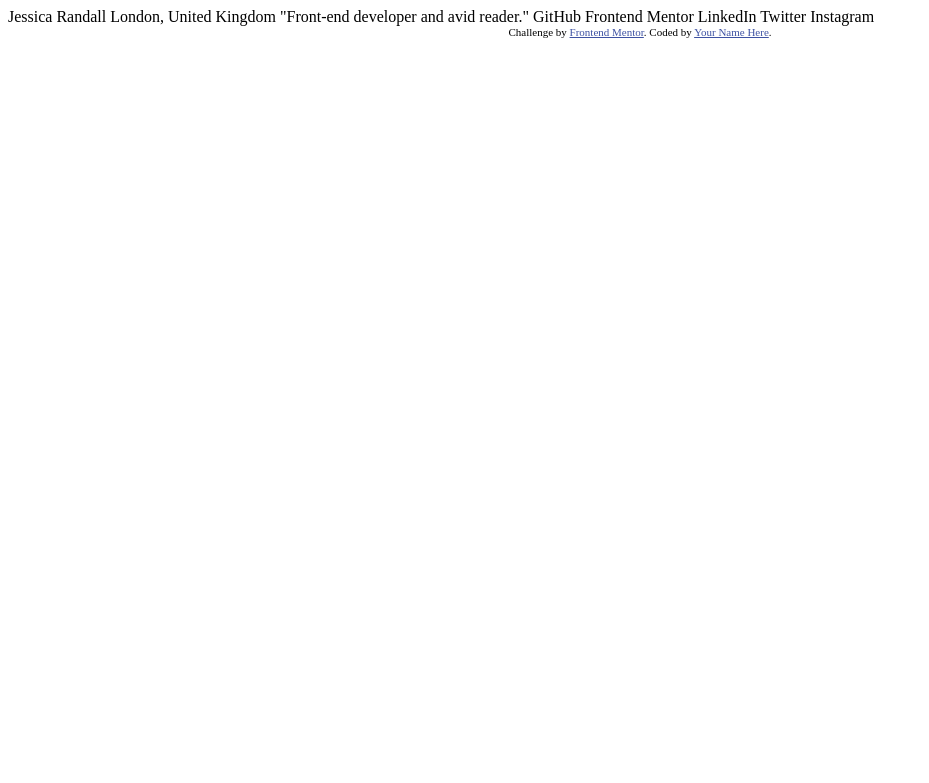
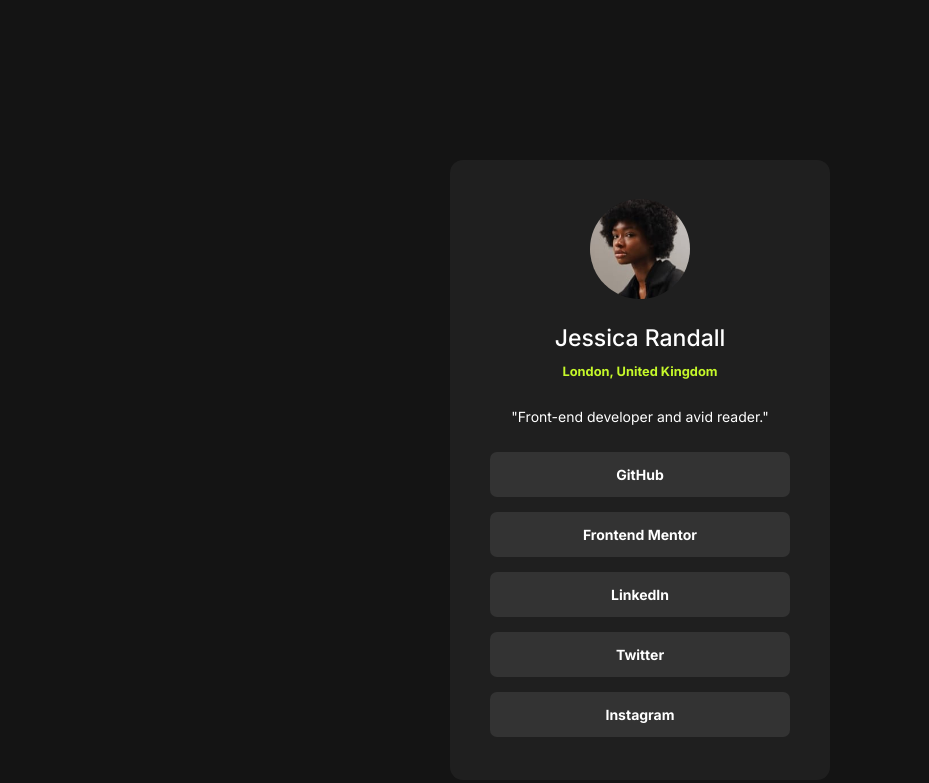
Before and after one commit to vcalvo25/social-links-profile, a plain HTML site: page index.html in a window 1280 px wide. Shown: the whole page, without its empty margins (0-929 px from the left). Drawn offline with Linux system fonts and the light colour scheme.

Commit message:
Added styles and edited HTML

```diff
--- a/index.html
+++ b/index.html
@@ -5,6 +5,11 @@
   <meta name="viewport" content="width=device-width, initial-scale=1.0"> <!-- displays site properly based on user's device -->
 
   <link rel="icon" type="image/png" sizes="32x32" href="./assets/images/favicon-32x32.png">
+  <link rel="stylesheet" href="styles.css">
+
+  <link rel="preconnect" href="https://fonts.googleapis.com">
+  <link rel="preconnect" href="https://fonts.gstatic.com" crossorigin>
+  <link href="https://fonts.googleapis.com/css2?family=Inter:ital,opsz,wght@0,14..32,100..900;1,14..32,100..900&display=swap" rel="stylesheet">
 
   <title>Frontend Mentor | Social links profile</title>
 
@@ -15,20 +20,32 @@
   </style>
 </head>
 <body>
-
-  Jessica Randall
-  London, United Kingdom
-  "Front-end developer and avid reader."
-
-  GitHub
-  Frontend Mentor
-  LinkedIn
-  Twitter
-  Instagram
-
-  <div class="attribution">
-    Challenge by <a href="https://www.frontendmentor.io?ref=challenge" target="_blank">Frontend Mentor</a>.
-    Coded by <a href="#">Your Name Here</a>.
+  <div class="container">
+      <img src ="images/avatar-jessica.jpeg">
+      <h2>Jessica Randall</h2>
+    <div class="location">
+      <h3>London, United Kingdom</h3>
+    </div>
+    <div class="bio">
+      <p>"Front-end developer and avid reader."</p>
+    </div>
+    <div class ="social-links">
+      <div class ="github">
+        <h4>GitHub</h4>
+      </div>
+      <div class ="frontend">
+        <h4>Frontend Mentor</h4>
+      </div>
+      <div class ="linkedin">
+        <h4>LinkedIn</h4>
+      </div>
+      <div class ="twitter">
+        <h4>Twitter</h4>
+      </div>
+      <div class ="instagram">
+        <h4>Instagram</h4>
+      </div>
+    </div>
   </div>
 </body>
 </html>
--- a/styles.css
+++ b/styles.css
@@ -0,0 +1,82 @@
+* {
+    font-family: "Inter", sans-serif;
+    padding: 0;
+    margin: 0;
+    box-sizing: border-box;
+}
+
+body {
+    font-size: 14px;
+    font-weight: 300;
+    display: flex;
+    align-items: center;
+    background-color: hsl(0, 0%, 8%);
+}
+
+
+img {
+    border-radius: 100px;
+    padding: 0;
+    margin: 25px 0px 20px 0px;
+    height: 100px;
+}
+
+h2 {
+    font-weight: 500;
+    padding-bottom: 8px;
+    font-size: 23px;
+}
+
+.location {
+    font-size: 11px;
+    font-weight: 200;
+    color: hsl(75, 94%, 57%);
+    padding-bottom: 10px;
+}
+
+.bio {
+    padding: 10px 0px 8px 0px;
+    font-size: 14px;
+    font-weight: 400;
+}
+
+.container {
+    margin: 0 auto;
+    width: 380px;
+    height: 620px;
+    background-color:  hsl(0, 0%, 12%);
+    color: hsl(0, 0%, 100%);
+    align-items: center;
+    text-align: center;
+    padding: 1em 0;
+    line-height: 25px;
+    margin: 10rem auto;
+    border-radius: 13px;
+}
+
+.github, .frontend, .linkedin, .twitter, .instagram {
+    display: flex;
+    flex-direction: column;
+    gap: 100px;
+    width: 300px;
+    height: 45px;
+    background-color:hsl(0, 0%, 20%);
+    font-weight: 300px;
+    border-radius: 7px;
+    align-items: center;
+    text-align: center;
+    margin: 15px auto;
+}
+
+h4 {
+   padding-top: 10px;
+}
+
+@media screen and (max-width: 500px) {
+    .container {
+        width: 85%;
+        padding: 0;
+        margin: 50px auto;
+        height: 600px;
+    }
+}
```
